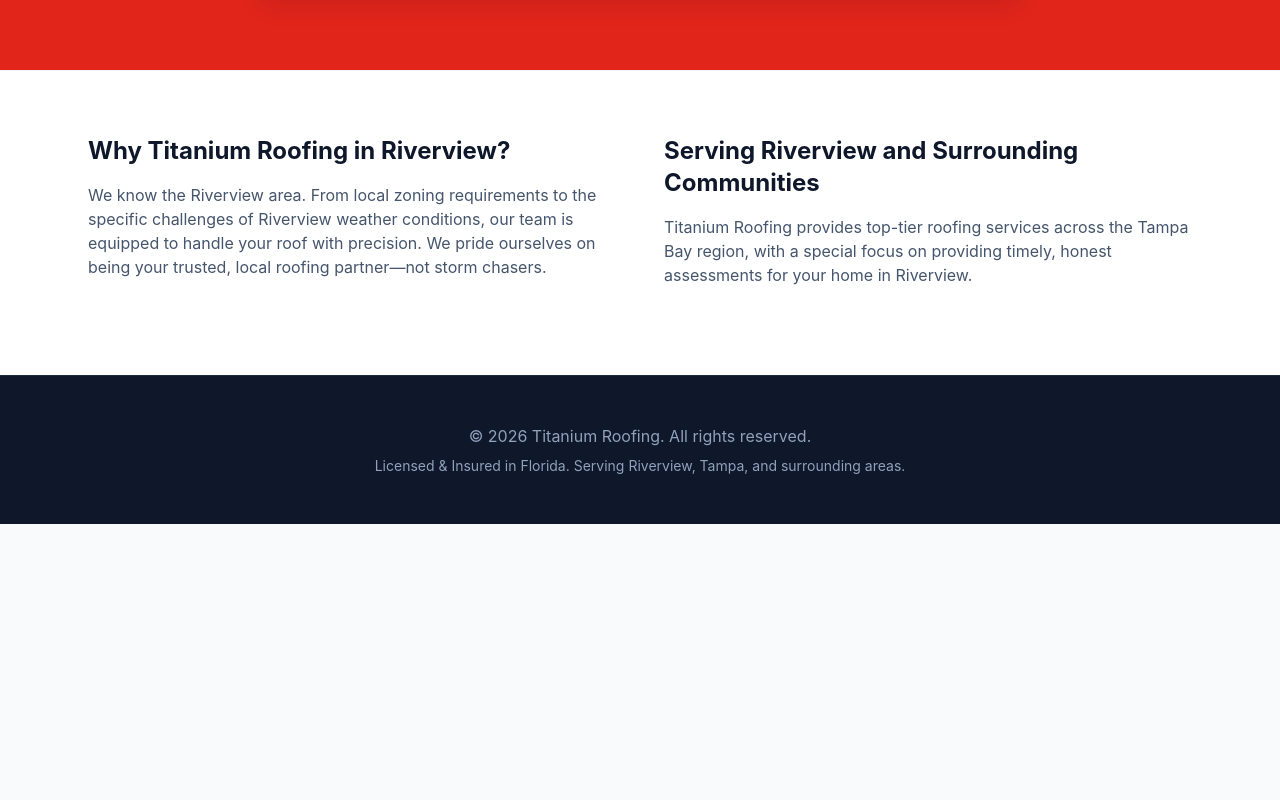
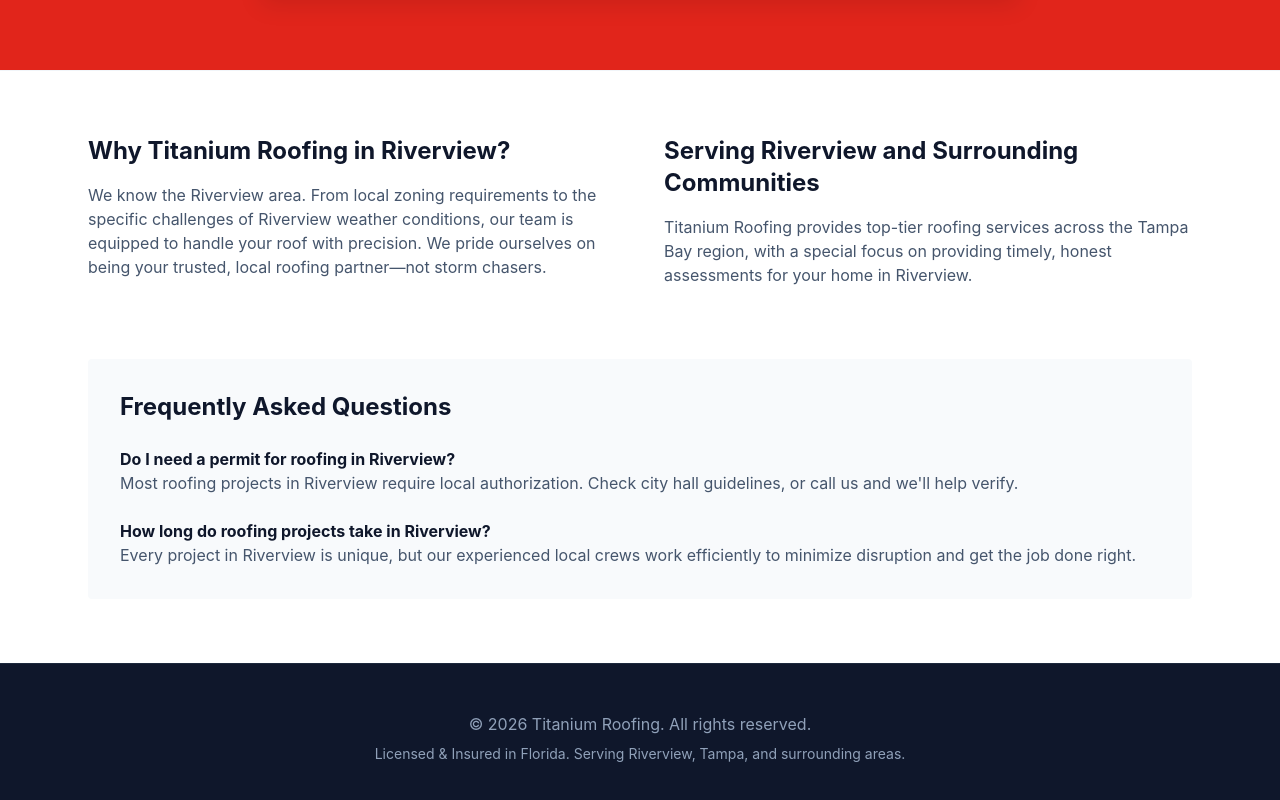
Before and after one commit to DumpsterMachine/titanium-roofing, an Astro site: page /locations/riverview in a window 1280 px wide. Shown: the part 3246-4046 px from the top of the page. Before the commit the page ends 3770 px from the top, so only its background shows below. Built offline with nearby package versions, Linux system fonts and the light colour scheme; Astro itself is replaced by a stand-in of ours.

Commit message:
Add visible FAQ section to neighborhood pages

```diff
--- a/src/pages/locations/[neighborhood].astro
+++ b/src/pages/locations/[neighborhood].astro
@@ -46,6 +46,20 @@
           <p class="text-slate-600 mb-6">Titanium Roofing provides top-tier roofing services across the Tampa Bay region, with a special focus on providing timely, honest assessments for your home in {name}.</p>
         </div>
       </div>
+
+      <div class="mt-12 bg-slate-50 p-8 rounded-sm">
+        <h3 class="text-2xl font-bold mb-6">Frequently Asked Questions</h3>
+        <div class="space-y-6">
+          <div>
+            <h4 class="font-bold text-slate-900">Do I need a permit for roofing in {name}?</h4>
+            <p class="text-slate-600">Most roofing projects in {name} require local authorization. Check city hall guidelines, or call us and we'll help verify.</p>
+          </div>
+          <div>
+            <h4 class="font-bold text-slate-900">How long do roofing projects take in {name}?</h4>
+            <p class="text-slate-600">Every project in {name} is unique, but our experienced local crews work efficiently to minimize disruption and get the job done right.</p>
+          </div>
+        </div>
+      </div>
     </div>
   </section>
 
```
